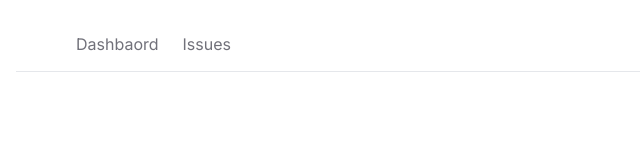
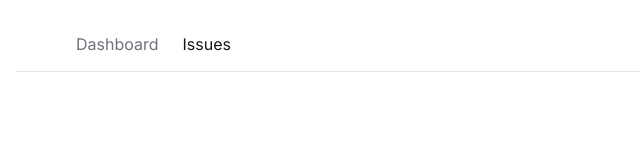
Before and after one commit to BhathiyaPrasad/my-app, a Next.js app: page /issues in a window 1280 px wide. Shown: the top 160 px of the page, without its empty margins (0-640 px from the left). Built offline with nearby package versions, Linux system fonts and the light colour scheme.

Commit message:
add classses styles using classnames function

```diff
--- a/app/NavBar.tsx
+++ b/app/NavBar.tsx
@@ -4,11 +4,12 @@ import Link from "next/link";
 import { FaBug } from "react-icons/fa";
 import { linkSync } from "fs";
 import { usePathname } from "next/navigation";
+import classNames from "classnames";
 const NavBar = () => {
   const currentPath = usePathname();
-  console.log(currentPath);
+
   const link = [
-    { label: "Dashbaord", href: "/" },
+    { label: "Dashboard", href: "/" },
     { label: "Issues", href: "/issues" },
   ];
 
@@ -19,16 +20,20 @@ const NavBar = () => {
       </Link>
       <ul className="flex space-x-6">
         {link.map((link) => (
-          <li>
-            {" "}
-            <Link
+
+             <Link
               key={link.href}
-              className="text-zinc-500 hover:text-zinc-800 transition-colors"
+              className={classNames({
+                'text-zinc-900':link.href === currentPath,
+                'text-zinc-500':link.href !== currentPath,
+                'hover:text-zinc-800 transition-colors': true
+
+              })}
               href={link.href}
             >
               {link.label}
             </Link>
-          </li>
+
         ))}
       </ul>
     </nav>
--- a/app/issues/page.tsx
+++ b/app/issues/page.tsx
@@ -3,7 +3,7 @@ import React from 'react'
 const IssuesPage = () => {
   return (
     <div>
-
+      Issues
     </div>
   )
 }
```
